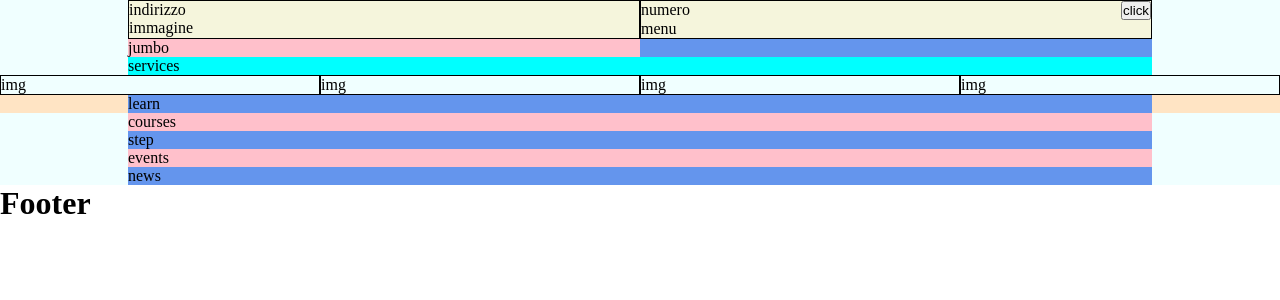
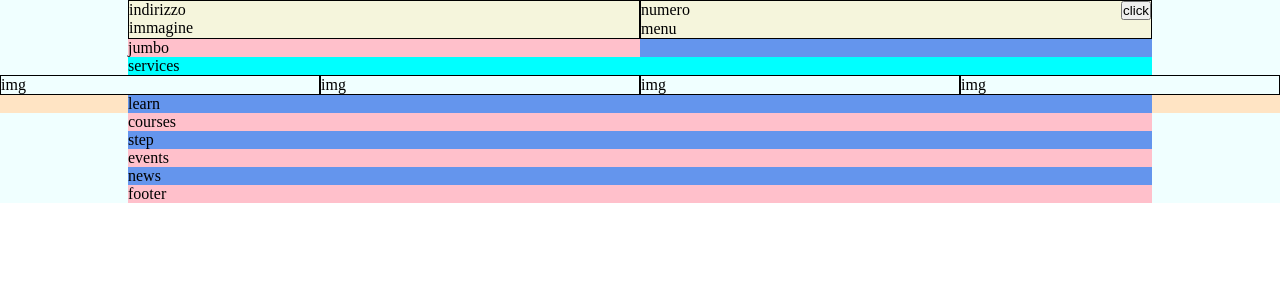
Before and after one commit to Asiaviscardi/proj-html-vuejs, a Vue app: page / in a window 1280 px wide. Shown: the top 300 px of the page. Built offline with nearby package versions, Linux system fonts and the light colour scheme.

Commit message:
termine struttura footer

```diff
--- a/src/components/Footer.vue
+++ b/src/components/Footer.vue
@@ -7,10 +7,26 @@ export default {
 
 <template>
 
-    <h1>Footer</h1>
+    <div class="footer-container">
+
+        <div class="footer-components">footer</div>
+
+    </div>
 
 </template>
 
-<style>
+<style scoped lang="scss">
+
+.footer-container{
+    width: 100%;
+    display: flex;
+    justify-content: center;
+    background-color: azure;
+
+    .footer-components{
+        width: 80%;
+        background-color: pink;
+    }
+}
 
 </style>
```
